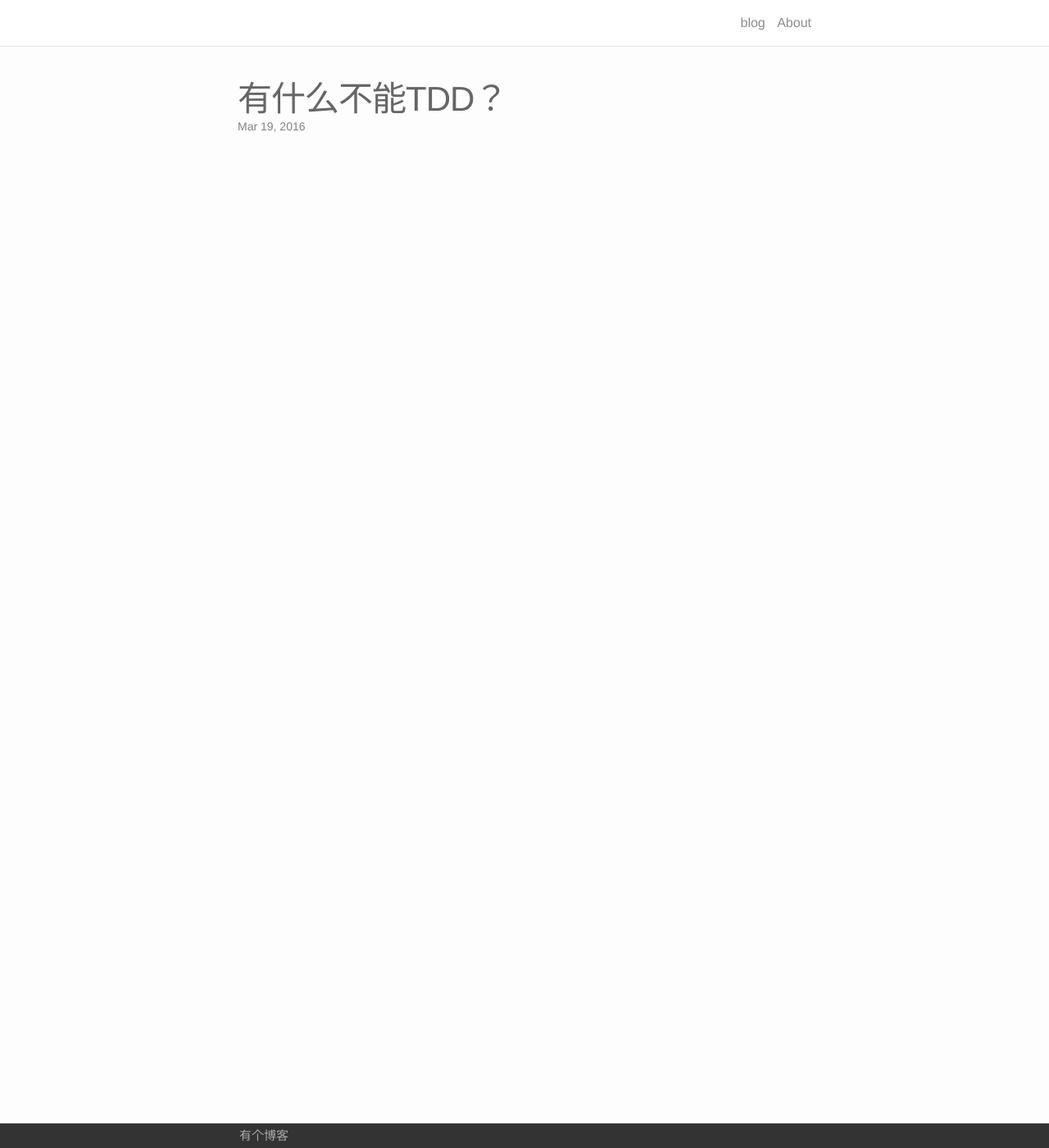
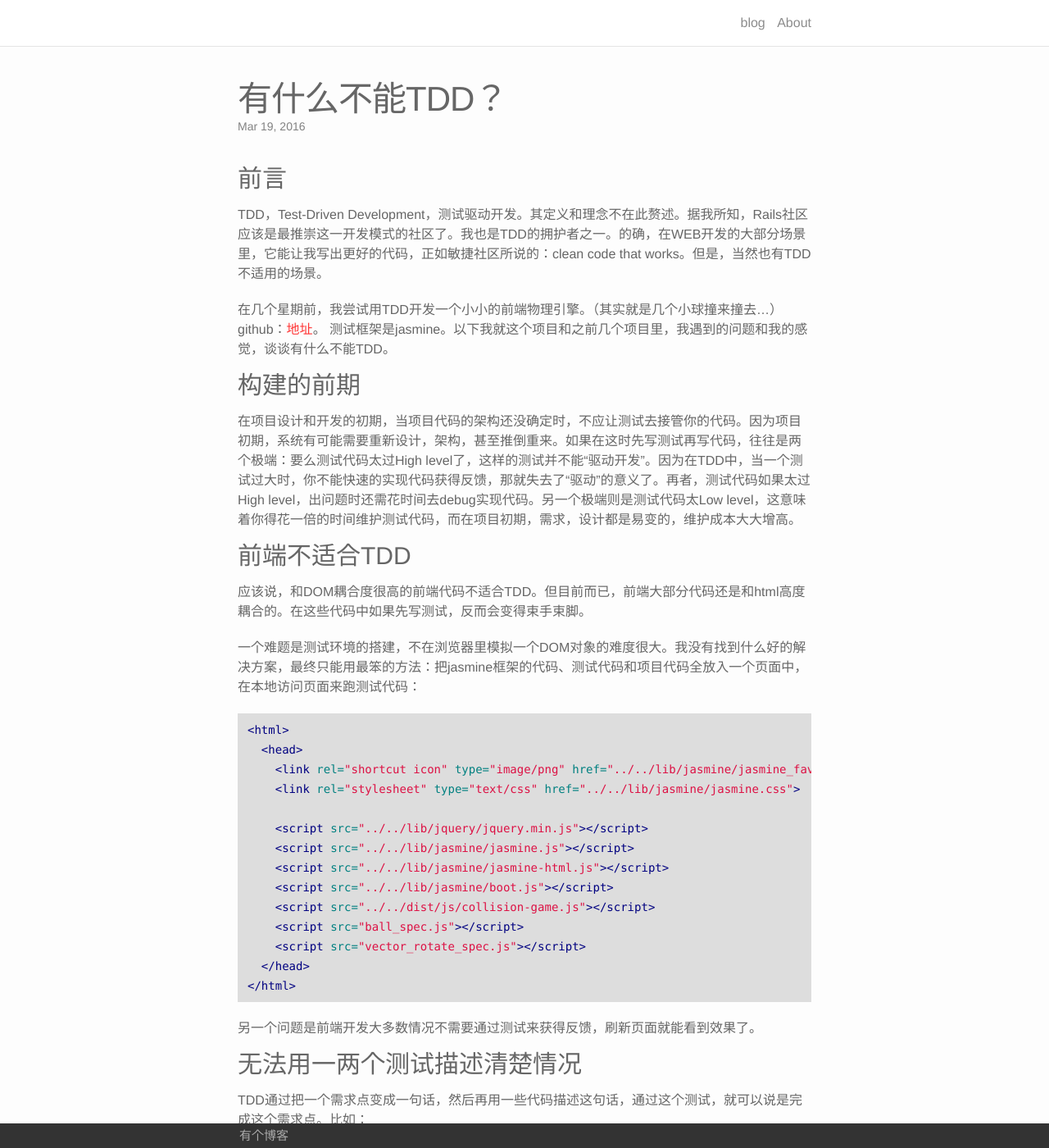
Before and after one commit to afghl/afghl.github.io, a Jekyll site: the page built from _posts/2016-03-19-what-you-cant-tdd.markdown, in a window 1280 px wide and 1400 px high. Shown: the whole window at 82% size. Built offline with Jekyll 4.4.1, drawn with Linux system fonts in a browser that asks for light colours; some of the changed text lies outside the part shown.

Commit message:
added a post

```diff
--- a/_posts/2016-03-19-what-you-cant-tdd.markdown
+++ b/_posts/2016-03-19-what-you-cant-tdd.markdown
@@ -3,3 +3,81 @@ layout: post
 title:  "有什么不能TDD？"
 date:   2016-03-19 20:11:00 +0800
 ---
+
+### 前言
+
+TDD，Test-Driven Development，测试驱动开发。其定义和理念不在此赘述。据我所知，Rails社区应该是最推崇这一开发模式的社区了。我也是TDD的拥护者之一。的确，在WEB开发的大部分场景里，它能让我写出更好的代码，正如敏捷社区所说的：clean code that works。但是，当然也有TDD不适用的场景。
+
+在几个星期前，我尝试用TDD开发一个小小的前端物理引擎。（其实就是几个小球撞来撞去...）github：[地址](https://github.com/afghl/collision-game)。 测试框架是jasmine。以下我就这个项目和之前几个项目里，我遇到的问题和我的感觉，谈谈有什么不能TDD。
+
+### 构建的前期
+
+在项目设计和开发的初期，当项目代码的架构还没确定时，不应让测试去接管你的代码。因为项目初期，系统有可能需要重新设计，架构，甚至推倒重来。如果在这时先写测试再写代码，往往是两个极端：要么测试代码太过High level了，这样的测试并不能“驱动开发”。因为在TDD中，当一个测试过大时，你不能快速的实现代码获得反馈，那就失去了“驱动”的意义了。再者，测试代码如果太过High level，出问题时还需花时间去debug实现代码。另一个极端则是测试代码太Low level，这意味着你得花一倍的时间维护测试代码，而在项目初期，需求，设计都是易变的，维护成本大大增高。
+
+### 前端不适合TDD
+
+应该说，和DOM耦合度很高的前端代码不适合TDD。但目前而已，前端大部分代码还是和html高度耦合的。在这些代码中如果先写测试，反而会变得束手束脚。
+
+一个难题是测试环境的搭建，不在浏览器里模拟一个DOM对象的难度很大。我没有找到什么好的解决方案，最终只能用最笨的方法：把jasmine框架的代码、测试代码和项目代码全放入一个页面中，在本地访问页面来跑测试代码：
+
+~~~ html
+<html>
+  <head>
+    <link rel="shortcut icon" type="image/png" href="../../lib/jasmine/jasmine_favicon.png">
+    <link rel="stylesheet" type="text/css" href="../../lib/jasmine/jasmine.css">
+
+    <script src="../../lib/jquery/jquery.min.js"></script>
+    <script src="../../lib/jasmine/jasmine.js"></script>
+    <script src="../../lib/jasmine/jasmine-html.js"></script>
+    <script src="../../lib/jasmine/boot.js"></script>
+    <script src="../../dist/js/collision-game.js"></script>
+    <script src="ball_spec.js"></script>
+    <script src="vector_rotate_spec.js"></script>
+  </head>
+</html>
+~~~
+
+另一个问题是前端开发大多数情况不需要通过测试来获得反馈，刷新页面就能看到效果了。
+
+### 无法用一两个测试描述清楚情况
+
+TDD通过把一个需求点变成一句话，然后再用一些代码描述这句话，通过这个测试，就可以说是完成这个需求点。比如：
+
+~~~ js
+it("has expected attributes", function() {
+  expect(ball.r).toEqual(5);
+  expect(ball.position).toEqual([5, 7]);
+  expect(ball.m).toEqual(10);
+  expect(ball.v).toEqual([4, 6]);
+});
+~~~
+
+但有时无法用一两个测试概括情况，比如：两个小球的碰撞。我当然可以写出一个测试去看看小球碰撞前后，速度V的变化来实现一个测试：
+
+~~~ js
+beforeEach(function() {
+  Ball.allBalls = [];
+  ball1 = new Ball({ domId: 'ball-1', radius: 5, position: [905, 500], mass: 10, velocity: [10, 0] });
+  ball2 = new Ball({ domId: 'ball-2', radius: 30, position: [940, 500], mass: 40, velocity: [-11, 0] });
+});
+
+it("will cause a collision when touch another ball", function() {
+  ball1.render().kickOff();
+  ball2.render().kickOff();
+  jasmine.clock().tick(31);
+  expect(ball1.v).toEqual([-24, 0]);
+  expect(ball2.v).toEqual([-3, 0]);
+})
+~~~
+
+但在实现这部分的时候，发现这几个问题：
+
+1. 测试太难写了。两个小球的初始位置，初速度，碰撞后的速度，都要非常特殊，才能写出一个test case。
+
+2. 这个测试本身的跨度像“把大象装进冰箱”一样大。
+
+3. 即使这个测试通过了，不能信任碰撞情况的效果。
+
+很显然，关于碰撞效果，如果想用测试代码把情况都描述清楚，根本不可能。
+
+其实，因为两小球的碰撞算法，涉及的都是物理公式，人脑里的常识早就构建了无数的测试用例，最好的测试方法显然就是干脆渲染出来，观察效果，而不是写一些自作聪明的测试。
--- a/_sass/_base.scss
+++ b/_sass/_base.scss
@@ -175,7 +175,7 @@ blockquote {
  */
 pre,
 code {
-    font-family: Menlo, Consolas, "Courier New", Courier, "Liberation Mono", monospace;
+    font-family: Monaco, Consolas, "Courier New", Courier, "Liberation Mono", monospace;
     font-size: 14px;
     border-radius: 3px;
     background-color: $grey-color-light;
```
